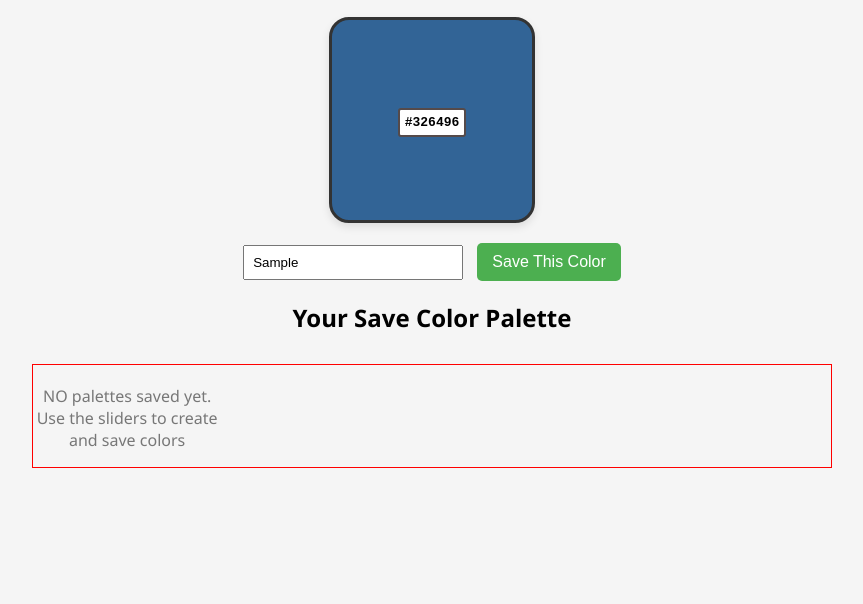
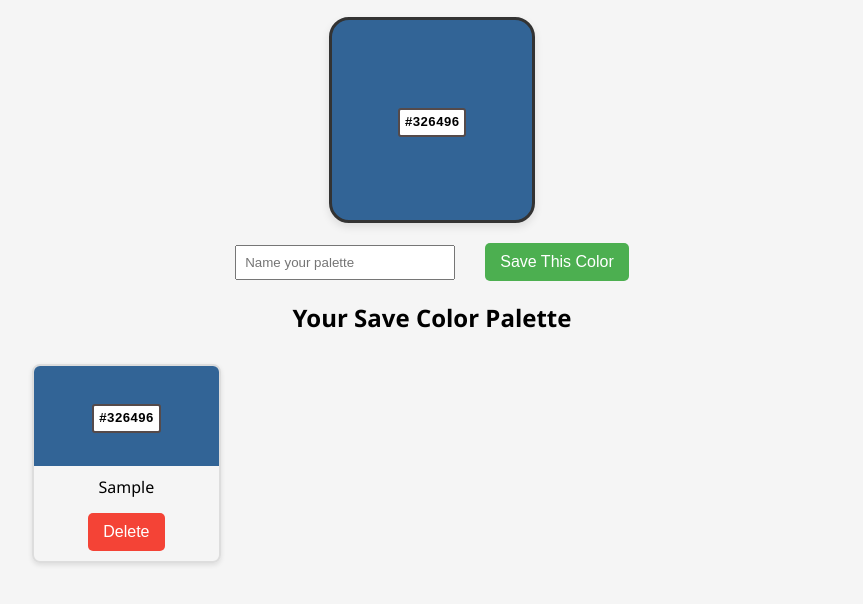
Before and after one commit to haribhuju/JS, a plain HTML site: page colorplatte/index.html in a window 1280 px wide. Both pictures are taken after typing "Sample" into the empty fields and a click on the button "Save This Color". Shown: the part 178-782 px from the top of the page, without its empty margins (208-1071 px from the left). Drawn offline with Linux system fonts and the light colour scheme.

Commit message:
add local storage and render the saved palletes

```diff
--- a/colorplatte/app.js
+++ b/colorplatte/app.js
@@ -1,3 +1,4 @@
+//declare the variables
 const redSlider = document.getElementById("red");
 const greenSlider = document.getElementById("green");
 const blueSlider = document.getElementById("blue");
@@ -9,9 +10,15 @@ const blueValue = document.getElementById("blueValue");
 const colorPreview = document.getElementById("colorPreview");
 const hexValue = document.getElementById("hexValue");
 
+const paletteName = document.getElementById("paletteName");
+const saveButton = document.getElementById("saveButton");
+const savedPalettes = document.getElementById("savedPalettes");
+
 let currentRed = 50;
 let currentGreen = 100;
 let currentBlue = 150;
+
+//core functions
 
 function updateColorPreview() {
   const hexColor = rgbToHex(currentRed, currentGreen, currentBlue);
@@ -27,6 +34,8 @@ function numberValueToHex(n) {
 function rgbToHex(r, g, b) {
   return "#" + numberValueToHex(r) + numberValueToHex(g) + numberValueToHex(b);
 }
+
+//event listeners
 
 redSlider.addEventListener("input", () => {
   currentRed = parseInt(redSlider.value);
@@ -46,4 +55,112 @@ blueSlider.addEventListener("input", () => {
   updateColorPreview();
 });
 
+saveButton.addEventListener("click", () => {
+  const name =
+    paletteName.value.trim() || `Color #${getSavedPalettes().length + 1}`;
+  const color = {
+    name: name,
+    red: currentRed,
+    green: currentGreen,
+    blue: currentBlue,
+    hex: rgbToHex(currentRed, currentGreen, currentBlue),
+    timestamp: Date.now(),
+  };
+  savePalette(color);
+  paletteName.value = "";
+  renderSavedPalettes();
+});
+
+//local storage
+
+//get
+function getSavedPalettes() {
+  const paletteJSON = localStorage.getItem("colorPalettes");
+  return paletteJSON ? JSON.parse(paletteJSON) : [];
+}
+
+//save
+function savePalette(colorObj) {
+  const palettes = getSavedPalettes();
+  palettes.push(colorObj);
+  localStorage.setItem("colorPalettes", JSON.stringify(palettes));
+}
+
+//delete
+function deletePalette(timestamp) {
+  const palettes = getSavedPalettes();
+  const updatedPalettes = palettes.filter((p) => p.timestamp !== timestamp);
+  localStorage.setItem("colorPalettes", JSON.stringify(updatedPalettes));
+  renderSavedPalettes();
+}
+
+//edit
+
+//render
+function renderSavedPalettes() {
+  const palettes = getSavedPalettes();
+  if (palettes.length === 0) {
+    savedPalettes.innerHTML =
+      '<p class="empty-message">No palettes saved yet. Use the sliders to create and save colors!</p>';
+    return;
+  }
+
+  savedPalettes.innerHTML = " ";
+
+  //have to create the palette to show in the webpages
+
+  palettes.forEach((palette) => {
+    const paletteItem = document.createElement("div");
+    paletteItem.className = "palette-item";
+
+    const paletteColor = document.createElement("div");
+    paletteColor.className = "palette-color";
+    paletteColor.style.backgroundColor = palette.hex;
+
+    const colorValue = document.createElement("div");
+    colorValue.className = "color-value";
+    colorValue.textContent = palette.hex;
+
+    const paletteFooter = document.createElement("div");
+    paletteFooter.className = "palette-footer";
+
+    const paletteName = document.createElement("div");
+    paletteName.className = "palette-name";
+    paletteName.textContent = palette.name;
+
+    const deleteButton = document.createElement("button");
+    deleteButton.className = "delete-btn";
+    deleteButton.textContent = " Delete";
+
+    deleteButton.addEventListener("click", (e) => {
+      e.stopPropagation();
+      deletePalette(palette.timestamp);
+    });
+
+    paletteItem.appendChild(paletteColor);
+    paletteItem.appendChild(paletteFooter);
+
+    paletteColor.appendChild(colorValue);
+
+    paletteFooter.appendChild(paletteName);
+    paletteFooter.appendChild(deleteButton);
+
+    paletteItem.addEventListener("click", () => {
+      currentRed = palette.red;
+      currentGreen = palette.green;
+      currentBlue = palette.blue;
+
+      redSlider.value = currentRed;
+      greenSlider.value = currentGreen;
+      blueSlider.value = currentBlue;
+
+      updateColorPreview();
+    });
+
+    savedPalettes.appendChild(paletteItem);
+  });
+}
+
+//call the function
 updateColorPreview();
+renderSavedPalettes();
--- a/colorplatte/style.css
+++ b/colorplatte/style.css
@@ -38,14 +38,11 @@ h1 {
   border-radius: 20px;
   box-shadow: 0 4px 8px rgba(0, 0, 0, 0.1);
 
-  color: black;
-
   margin: 20px auto;
 
   display: flex;
   justify-content: center;
   align-items: center;
-  font-weight: bold;
 }
 
 .color-value {
@@ -55,11 +52,15 @@ h1 {
   padding: 5px;
   border-radius: 3px;
   border: 2px solid #554a4a;
+  color: black;
+  font-weight: bold;
 }
 
 #saveControl {
-  text-align: center;
-  margin: 20px 0;
+  display: flex;
+  justify-content: center;
+  align-items: baseline;
+  gap: 20px;
 }
 
 #paletteName {
@@ -92,7 +93,6 @@ h2 {
   grid-template-columns: repeat(auto-fill, minmax(150px, 1fr));
   gap: 15px;
   margin-top: 30px;
-  border: 1px solid red;
 }
 
 .empty-message {
@@ -100,3 +100,46 @@ h2 {
   color: #777;
   margin-top: 20px;
 }
+
+.palette-item {
+  border: 2px solid #ddd;
+  border-radius: 8px;
+  overflow: hidden;
+  box-shadow: 0 2px 5px rgba(0, 0, 0, 0.1);
+  transition: transform 0.2s;
+  cursor: pointer;
+}
+
+.palette-item:hover {
+  transform: scale(1.05);
+}
+
+.palette-color {
+  height: 100px;
+  display: flex;
+  justify-content: center;
+  align-items: center;
+}
+.palette-footer {
+  padding: 10px;
+  text-align: center;
+}
+
+.delete-btn {
+  background-color: #f44336;
+  margin-top: 5px;
+}
+
+.delete-btn:hover {
+  background-color: #d32f2f;
+}
+
+.palette-name {
+  margin-bottom: 10px;
+}
+
+#paletteName {
+  padding: 8px;
+  margin-right: 10px;
+  width: 200px;
+}
```
